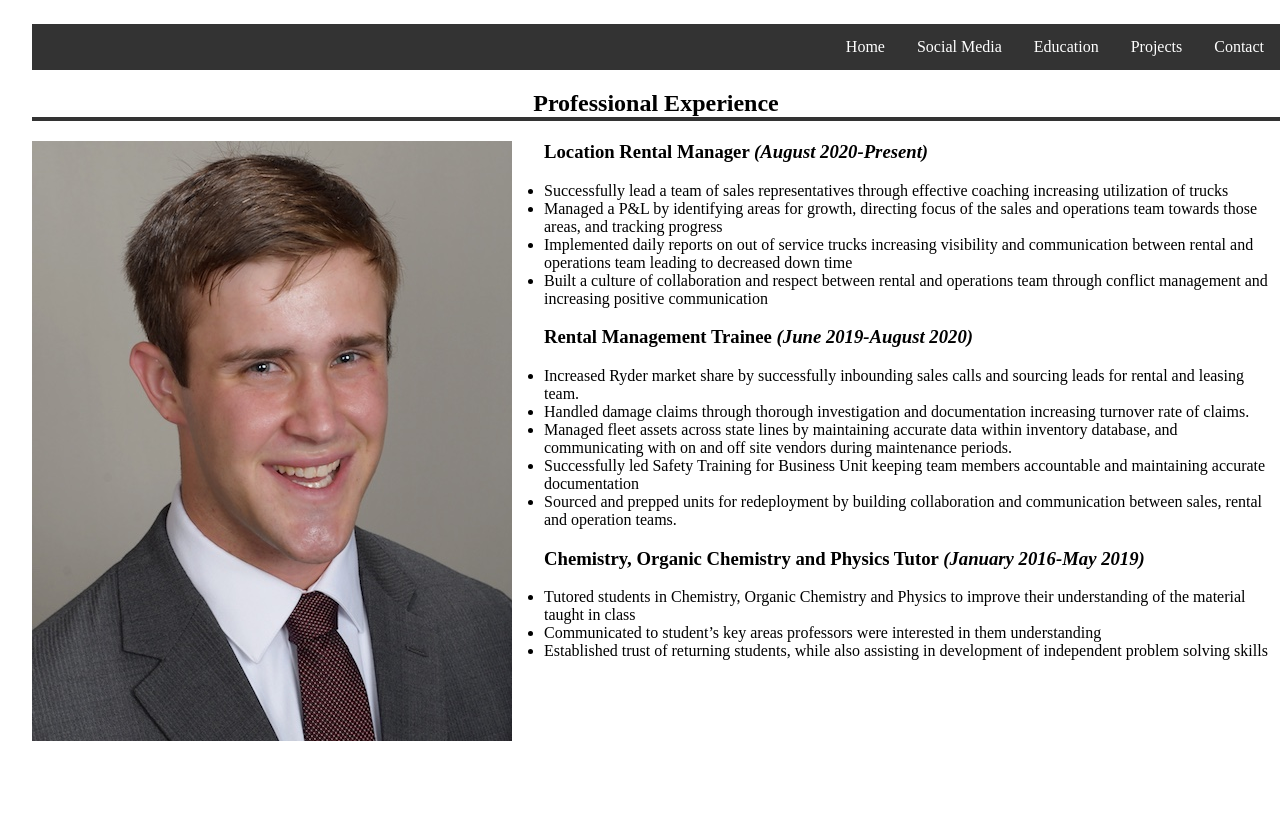
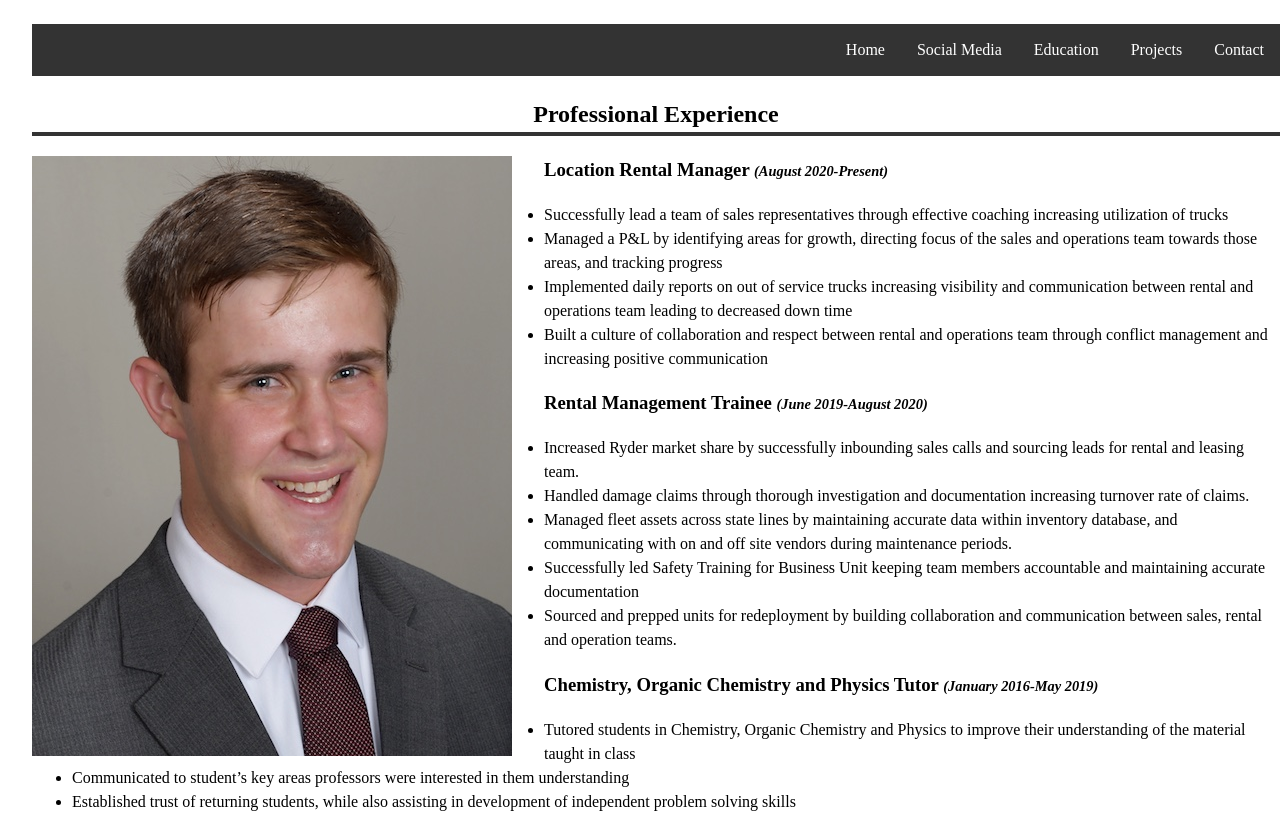
Before and after one commit to tuckerfischer/snapshot, a plain HTML site: page index.html in a window 1280 px wide. Drawn offline with Linux system fonts and the light colour scheme.

Commit message:
Update Resume.css

```diff
--- a/Resume.css
+++ b/Resume.css
@@ -103,3 +103,12 @@ p a {
 	text-align: center;
 	margin: 1rem;
 }
+
+body {
+	line-height: 1.5;
+	hyphens: auto;
+}
+
+em {
+	font-size: .9rem;
+}
```
